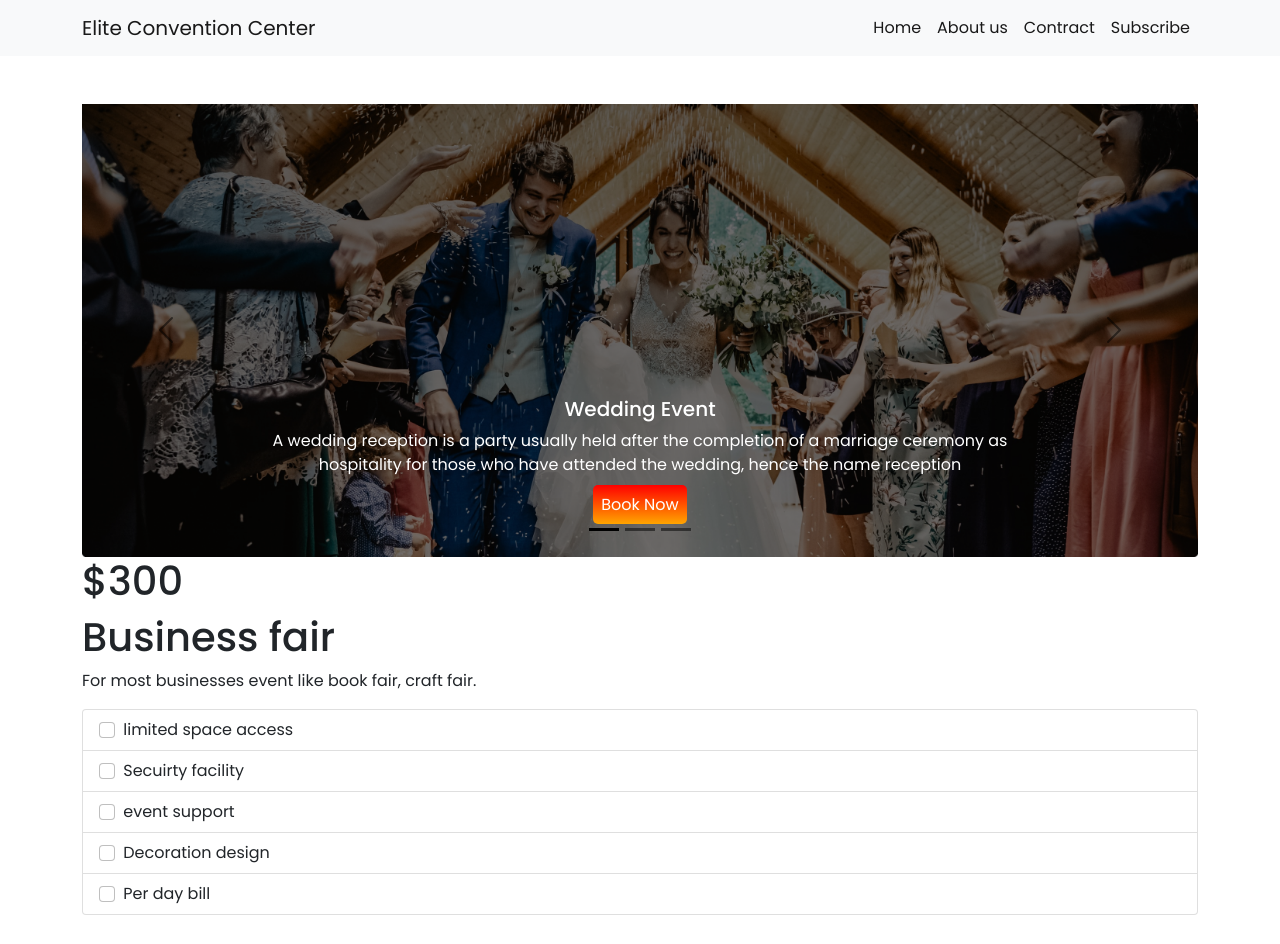
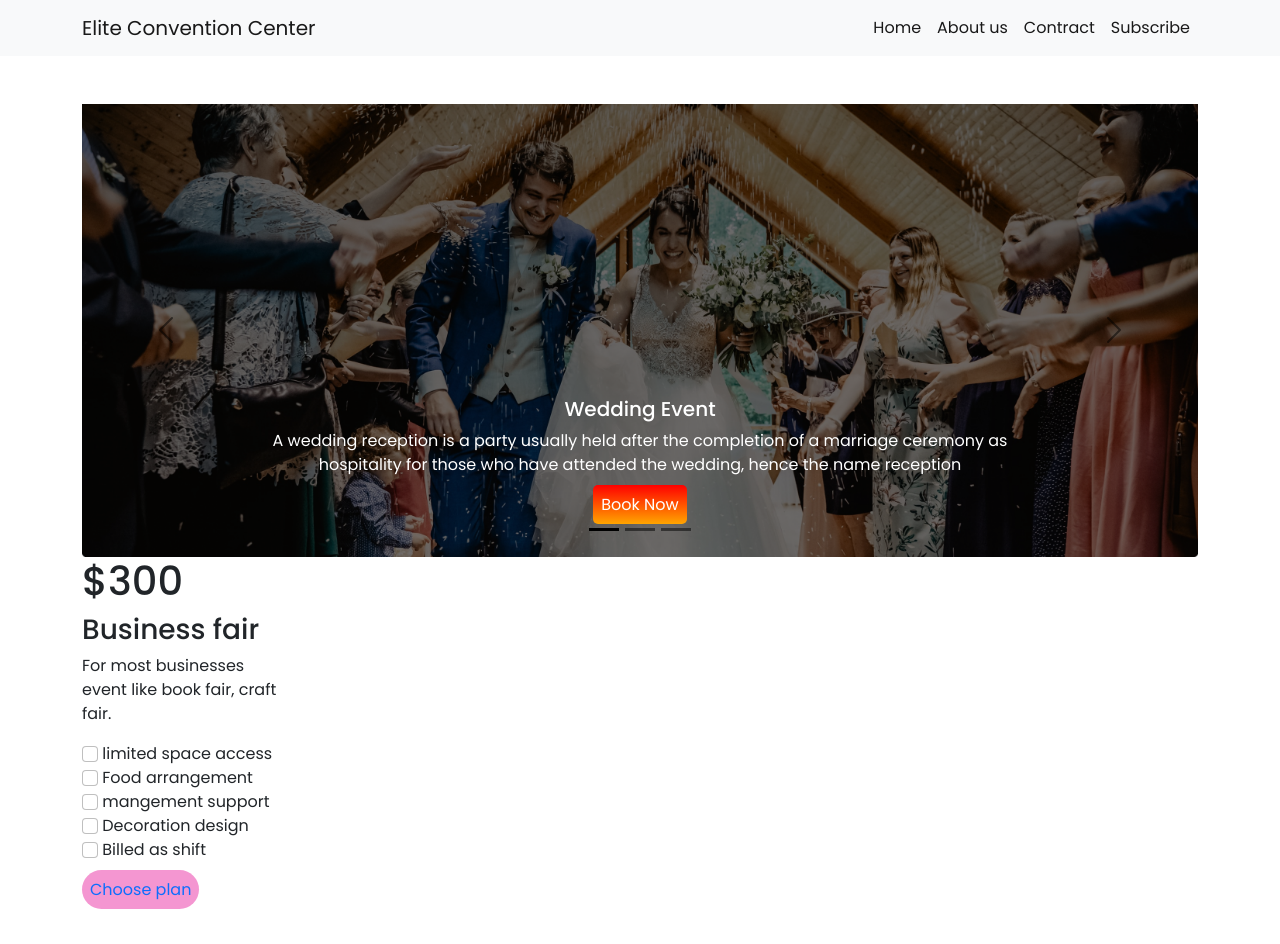
Before and after one commit to Muhammad-Mehedi-Hasan-Opi-Sarker/convention-center, a plain HTML site: page index.html in a window 1280 px wide. Before the commit the page ends 915 px from the top, so only its background shows below. Drawn offline with nearby package versions, Linux system fonts and the light colour scheme.

Commit message:
frist card commit

```diff
--- a/index.html
+++ b/index.html
@@ -110,39 +110,49 @@
         </section>
 
     </header>
-
+    <!-- main work -->
     <main>
         <section class="container">
-            <div>
-                <h1>$300</h1>
-                <h1>Business fair</h1>
-                <p>For most businesses event
-                    like book fair, craft fair.</p>
-                <ul class="list-group">
-                    <li class="list-group-item">
-                        <input class="form-check-input me-1" type="checkbox" value="" aria-label="...">
+            <div class="row">
+                <div style="width: 232px; height: 387px;">
+                    <h1>$300</h1>
+                    <h3>Business fair</h3>
+                    <p>For most businesses event
+                        like book fair, craft fair.</p>
+                    <!-- <ul class="justify-content-start" style="margin-left: 0%; margin-right: 10px;"> -->
+
+                    <li style="list-style: none;">
+                        <input class="form-check-input" type="checkbox" value="" aria-label="...">
                         limited space access
                     </li>
-                    <li class="list-group-item">
-                        <input class="form-check-input me-1" type="checkbox" value="" aria-label="...">
-                        Secuirty facility
+                    <li style="list-style: none;">
+                        <input class="form-check-input" type="checkbox" value="" aria-label="...">
+                        Food arrangement
                     </li>
-                    <li class="list-group-item">
-                        <input class="form-check-input me-1" type="checkbox" value="" aria-label="...">
-                        event support
+                    <li style="list-style: none;">
+                        <input class="form-check-input" type="checkbox" value="" aria-label="...">
+                        mangement support
                     </li>
-                    <li class="list-group-item">
-                        <input class="form-check-input me-1" type="checkbox" value="" aria-label="...">
+                    <li style="list-style: none;">
+                        <input class="form-check-input" type="checkbox" value="" aria-label="...">
                         Decoration design
                     </li>
-                    <li class="list-group-item">
-                        <input class="form-check-input me-1" type="checkbox" value="" aria-label="...">
-                        Per day bill
+                    <li style="list-style: none;">
+                        <input class="form-check-input" type="checkbox" value="" aria-label="...">
+                        Billed as shift
                     </li>
-                </ul>
-                <a href="https://www.facebook.com/opi.sarker.52"></a>
+
+                    <!-- </ul> -->
+
+                    <div class="mt-3">
+                        <a class="text-decoration-none rounded-pill p-2" style="background-color: #F496D1
+                        ;" href="https://www.facebook.com/opi.sarker.52">Choose plan</a>
+                    </div>
+
+
+                </div>
             </div>
-
+            <!-- sextra -->
 
         </section>
     </main>
```
